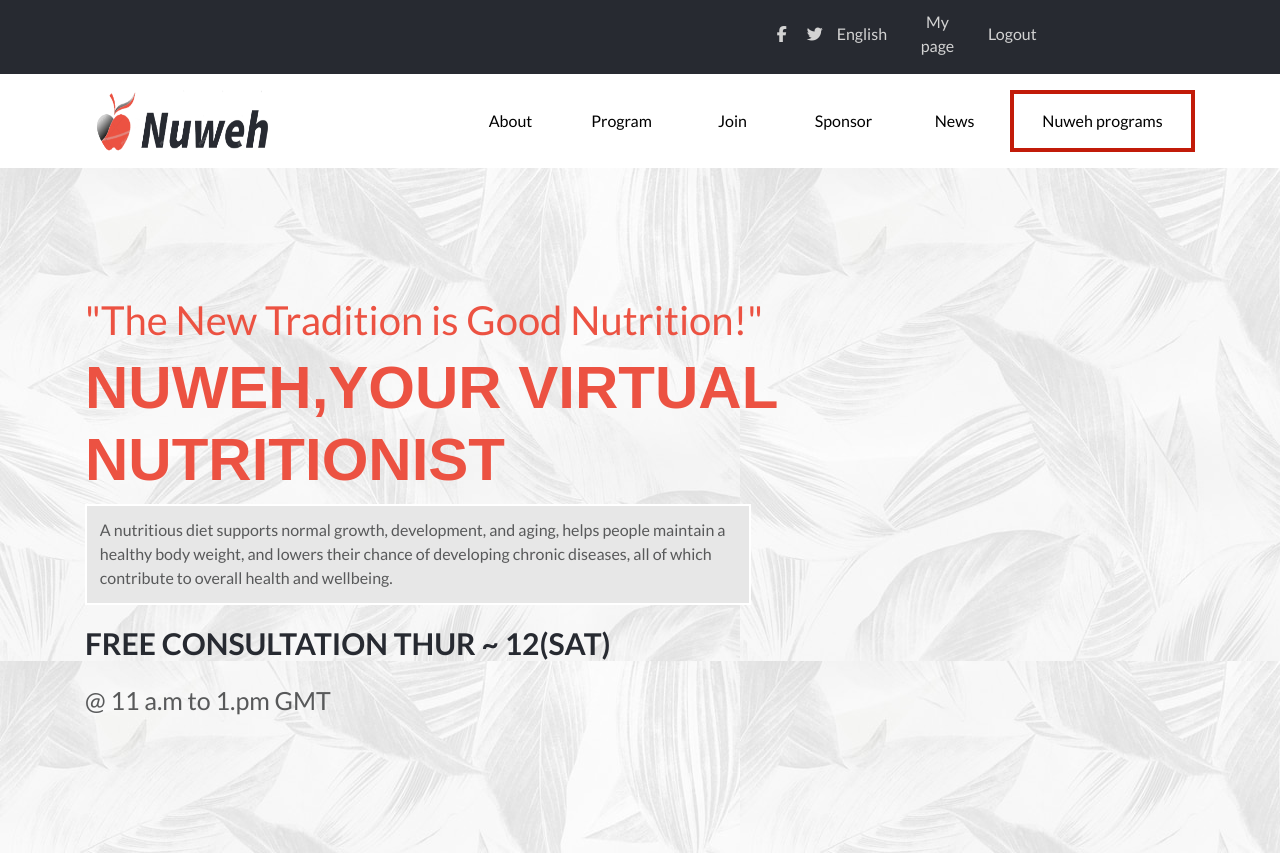
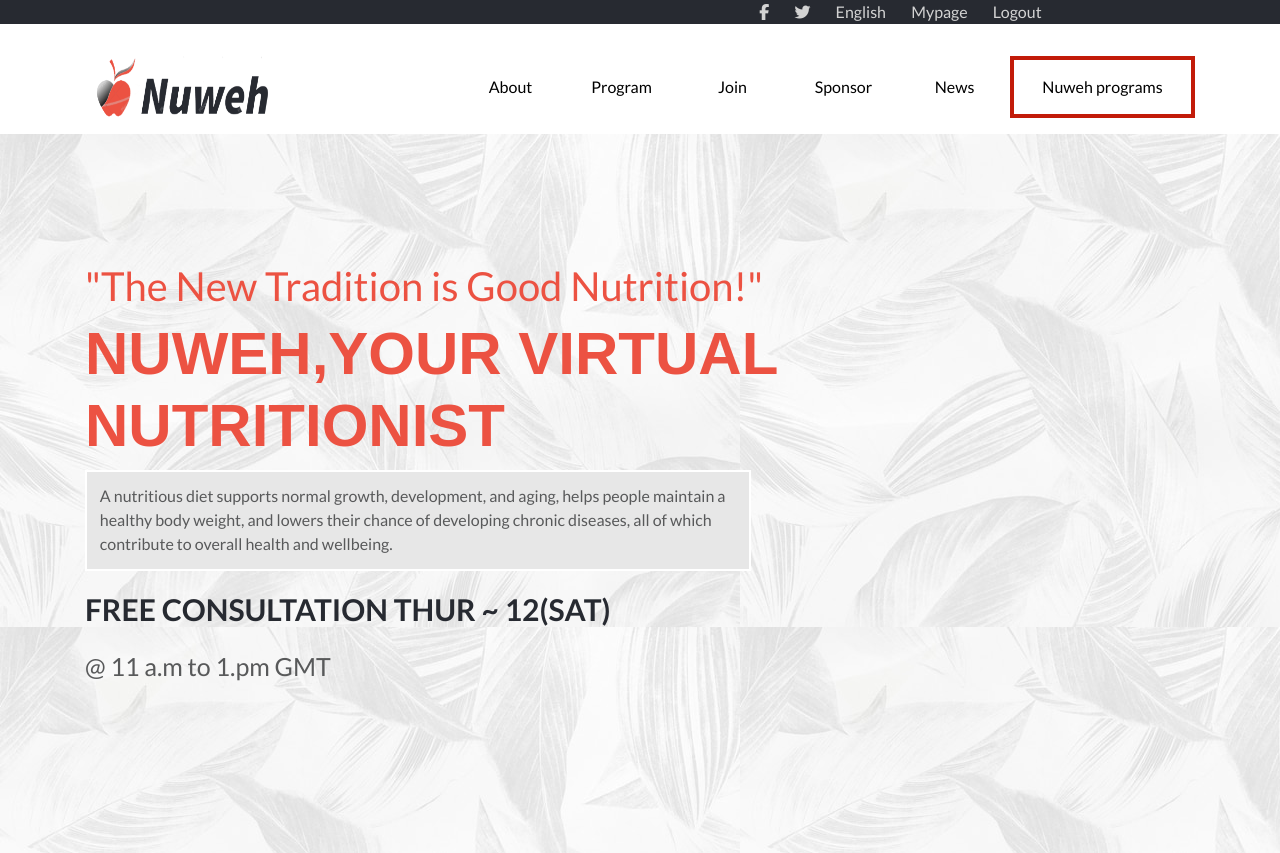
Before and after one commit to Lornakaboro/Capstone-1, a website: page index.html in a window 1280 px wide. Shown: the top 853 px of the page. Drawn offline with nearby package versions, Linux system fonts and the light colour scheme; a web font is replaced by a local one.

Commit message:
Adjust nav bar to required size

```diff
--- a/index.html
+++ b/index.html
@@ -87,14 +87,14 @@
       </div>
 
       <div class="container-fluid social-media-section mobile-hide">
-        <div class="row social-media-row">
-          <ul class="social-media row col-3 offset-md-7">
-            <li class="col-1">
+        <div class="social-media-row">
+          <ul class="social-media col-3 offset-md-7">
+            <li class="">
               <a href="" class="social-media-item">
                 <i class="fa-brands fa-facebook-f"></i>
               </a>
             </li>
-            <li class="col-1">
+            <li class="">
               <a
                 href="https://twitter.com/KaboroLorna/"
                 class="social-media-item"
@@ -102,13 +102,13 @@
                 <i class="fa-brands fa-twitter"></i>
               </a>
             </li>
-            <li class="col">
+            <li class="">
               <a href="#" class="social-media-item">English</a>
             </li>
-            <li class="col">
-              <a href="#" class="social-media-item">My page</a>
+            <li class="">
+              <a href="#" class="social-media-item">Mypage</a>
             </li>
-            <li class="col">
+            <li class="">
               <a href="#" class="social-media-item">Logout</a>
             </li>
           </ul>
--- a/style.css
+++ b/style.css
@@ -339,7 +339,7 @@
   width: 100%;
   background-color: #f9f9f9;
   border: #fff solid 2px;
-  font-family: 'lato', sans-serif;
+  font-family: "lato", sans-serif;
   color: #272a31;
   padding: 0.8rem;
   text-align: center;
@@ -374,7 +374,7 @@
 }
 
 .about-logo-section-heading {
-  font-family: 'lato', sans-serif;
+  font-family: "lato", sans-serif;
   font-weight: 600;
   font-size: 40px;
   color: #272a31;
@@ -383,7 +383,7 @@
 .about-logo-section-description {
   text-align: center;
   font-size: 18px;
-  font-family: 'lato', sans-serif;
+  font-family: "lato", sans-serif;
   font-weight: 600;
   color: #272a31;
 }
@@ -402,7 +402,7 @@
 
 .our-features-heading {
   text-align: center;
-  font-family: 'lato', sans-serif;
+  font-family: "lato", sans-serif;
   color: #272a31;
   font-size: 40px;
   font-weight: 600;
@@ -410,7 +410,7 @@
 
 .our-features-description {
   text-align: center;
-  font-family: 'lato', sans-serif;
+  font-family: "lato", sans-serif;
   font-size: 18px;
   color: #272a31;
 }
@@ -421,8 +421,7 @@
 
 .feature-program-name {
   margin: 0 3%;
-  background-image:
-    linear-gradient(
+  background-image: linear-gradient(
       rgba(228, 43, 23, 0.5),
       rgba(221, 43, 23, 0.5)
     ),
@@ -435,8 +434,7 @@
 
 .feature-program-name2 {
   margin: 0 3%;
-  background-image:
-    linear-gradient(
+  background-image: linear-gradient(
       rgba(228, 43, 23, 0.5),
       rgba(221, 43, 23, 0.5)
     ),
@@ -452,7 +450,7 @@
   font-weight: 900;
   color: #f0f2f5;
   text-align: center;
-  font-family: 'lato', sans-serif;
+  font-family: "lato", sans-serif;
 }
 
 .feature-program-description {
@@ -521,9 +519,11 @@
   }
 
   .social-media {
+    display: flex;
     list-style: none;
     align-items: center;
     text-align: center;
+    justify-content: space-between;
   }
 
   .social-media-item {
@@ -534,7 +534,8 @@
   .social-media-row {
     align-items: center;
     text-align: center;
-    padding-top: 0.8%;
+    padding-bottom: 0;
+    flex-wrap: nowrap;
   }
 
   .nav {
```
